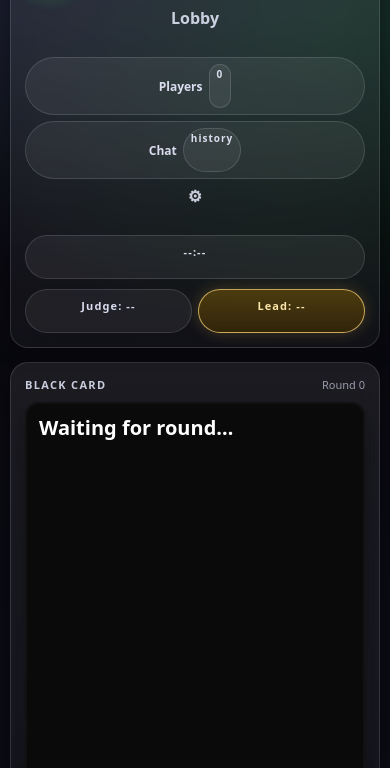
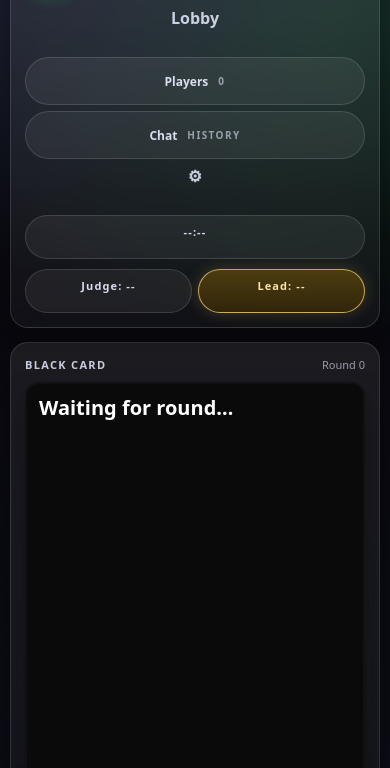
Before and after one commit to Chaotic-Sanity/xyzzymodern, a website: page public/index.html in a window 390 px wide. Shown: the part 76-844 px from the top of the page. Drawn offline with nearby package versions, Linux system fonts and the light colour scheme; no server answers.

Commit message:
Simplify mobile header labels

```diff
--- a/public/game.css
+++ b/public/game.css
@@ -624,7 +624,8 @@ html,body{
   cursor: pointer;
   display:inline-flex;
   align-items:center;
-  gap:6px;
+  justify-content:space-between;
+  gap:10px;
   padding:6px 10px;
   border-radius: 999px;
   border:1px solid var(--stroke);
@@ -635,6 +636,14 @@ html,body{
 }
 
 .navDropBtn::-webkit-details-marker{ display:none; }
+
+.navMeta{
+  font-size: 10px;
+  font-weight: 900;
+  letter-spacing: 0.14em;
+  text-transform: uppercase;
+  color: rgba(233,236,255,0.58);
+}
 
 .pill.mini{
   padding: 2px 7px;
@@ -1284,6 +1293,10 @@ textarea{
 }
 
 @media (max-width: 560px){
+  .navDropBtn{
+    justify-content: center;
+  }
+
   .theme{
     padding-top: calc(10px + var(--safe-top));
     padding-right: calc(10px + var(--safe-right));
--- a/public/index.html
+++ b/public/index.html
@@ -32,14 +32,14 @@
       <a class="link" href="/lobby.html">Lobby</a>
 
       <details class="navDrop" id="playersDrop">
-        <summary class="navDropBtn">Players <span class="pill mini" id="playersMeta">0</span></summary>
+        <summary class="navDropBtn">Players <span class="navMeta" id="playersMeta">0</span></summary>
         <div class="navDropMenu">
           <div id="playersList" class="playersList"></div>
         </div>
       </details>
 
       <details class="navDrop" id="adminBox" style="display:none;">
-        <summary class="navDropBtn">Admin <span class="pill mini">Menu</span></summary>
+        <summary class="navDropBtn">Admin <span class="navMeta">Menu</span></summary>
         <div class="navDropMenu">
           <div class="adminRow">
             <button class="btn" id="btnStart">Start</button>
@@ -57,7 +57,7 @@
       </details>
 
       <details class="navDrop chatDrop" id="chatDrop">
-        <summary class="navDropBtn">Chat <span class="pill mini" id="chatMeta">history</span></summary>
+        <summary class="navDropBtn">Chat <span class="navMeta" id="chatMeta">History</span></summary>
         <div class="navDropMenu chatMenu">
           <div id="chatLog" class="chatLog"></div>
           <div class="chatSend">
```
Also changed, not shown: public/game.html (+3 -3 lines).
